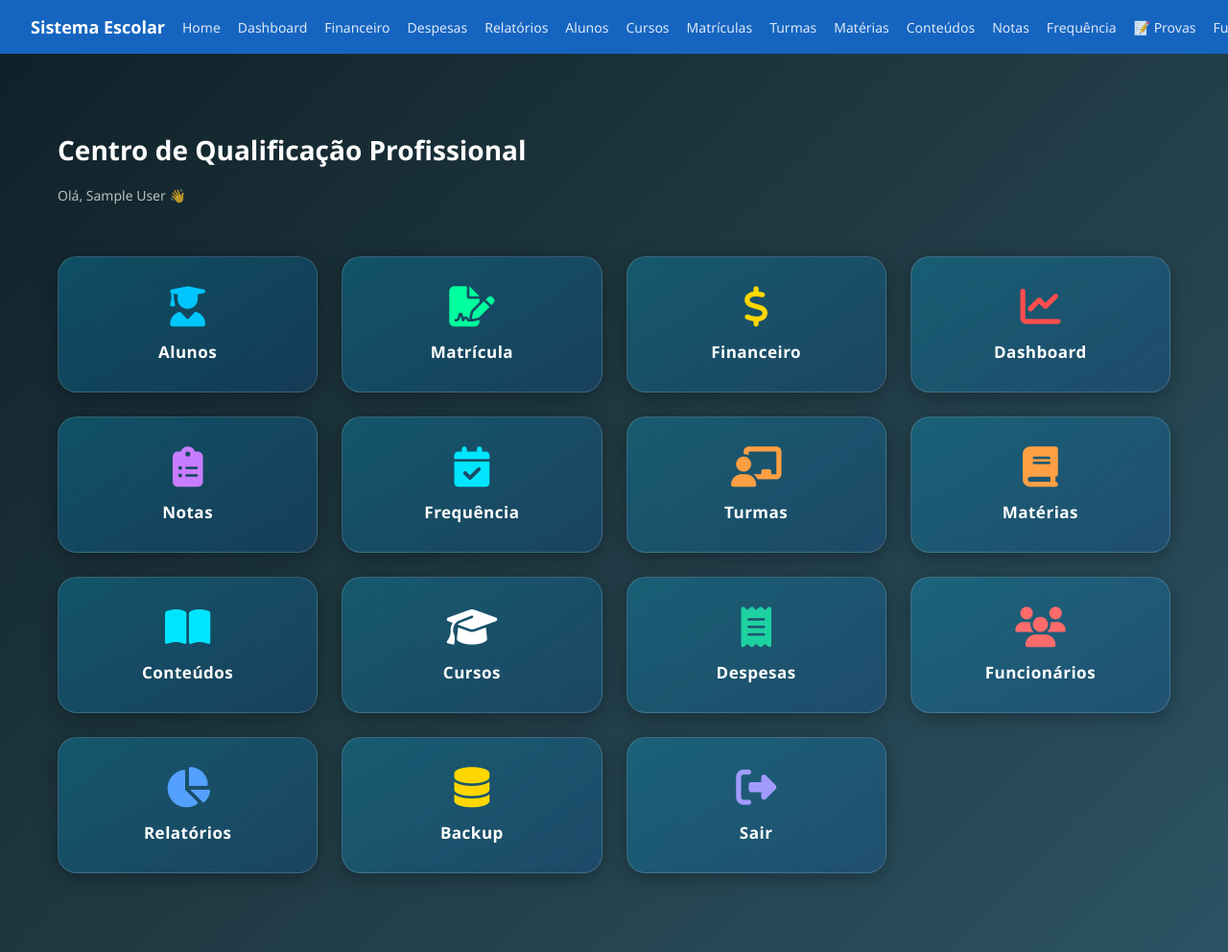
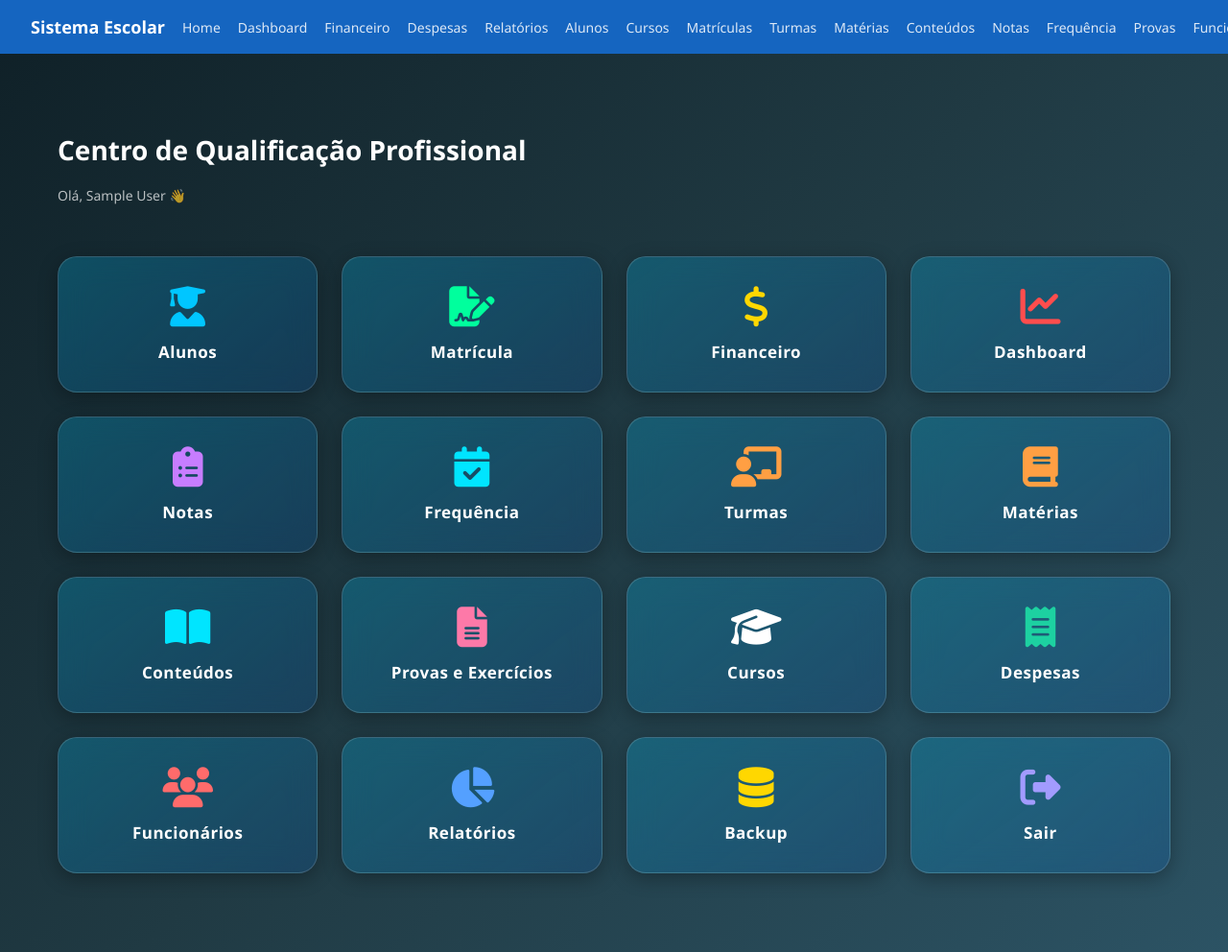
Before and after one commit to centrodequalificacao2020-create/alunos, a Flask app: template templates/home.html in a window 1280 px wide. Shown: the whole page at 96% size. Run offline with Flask 3, Linux system fonts and the light colour scheme; the visitor is signed in with stand-in values (Sample User, id 1); tables that the repository leaves empty hold one stand-in row (values such as "Sample post"); the template is opened without the code that fills it: most values are stand-ins (such as "Sample title", 1, 10 or a date in 2020); some libraries are stand-ins or nearby versions.

Commit message:
feat: remove emoji do link Provas no header; adiciona card Provas na home

```diff
--- a/templates/base.html
+++ b/templates/base.html
@@ -53,7 +53,7 @@
                 <a href="/conteudos"  class="{{ 'active' if request.path == '/conteudos'  }}">Conte&#250;dos</a>
                 <a href="/notas"      class="{{ 'active' if request.path == '/notas'      }}">Notas</a>
                 <a href="/frequencia" class="{{ 'active' if request.path == '/frequencia' }}">Frequ&#234;ncia</a>
-                <a href="/provas"     class="{{ 'active' if request.path.startswith('/provas') }}">&#128221; Provas</a>
+                <a href="/provas"     class="{{ 'active' if request.path.startswith('/provas') }}">Provas</a>
             {% endif %}
 
             {% if full_access or meio_access %}
--- a/templates/home.html
+++ b/templates/home.html
@@ -59,6 +59,7 @@ body{
 .c1{color:#00c6ff;} .c2{color:#00ff9d;} .c3{color:#ffd700;} .c4{color:#ff4d4d;}
 .c5{color:#c77dff;} .c6{color:#00e5ff;} .c7{color:#ff9f43;} .c8{color:#fff;}
 .c9{color:#1dd1a1;} .c10{color:#ff6b6b;} .c11{color:#54a0ff;} .c12{color:#a29bfe;}
+.c13{color:#fd79a8;}
 </style>
 
 <div class="indicador-topo">
@@ -107,6 +108,9 @@ body{
     <div class="home-card" onclick="location.href='/conteudos'">
         <i class="fas fa-book-open c6"></i><span>Conte&#250;dos</span>
     </div>
+    <div class="home-card" onclick="location.href='/provas'">
+        <i class="fas fa-file-alt c13"></i><span>Provas e Exerc&#237;cios</span>
+    </div>
     {% endif %}
 
     {% if full_access or meio_access %}
```
